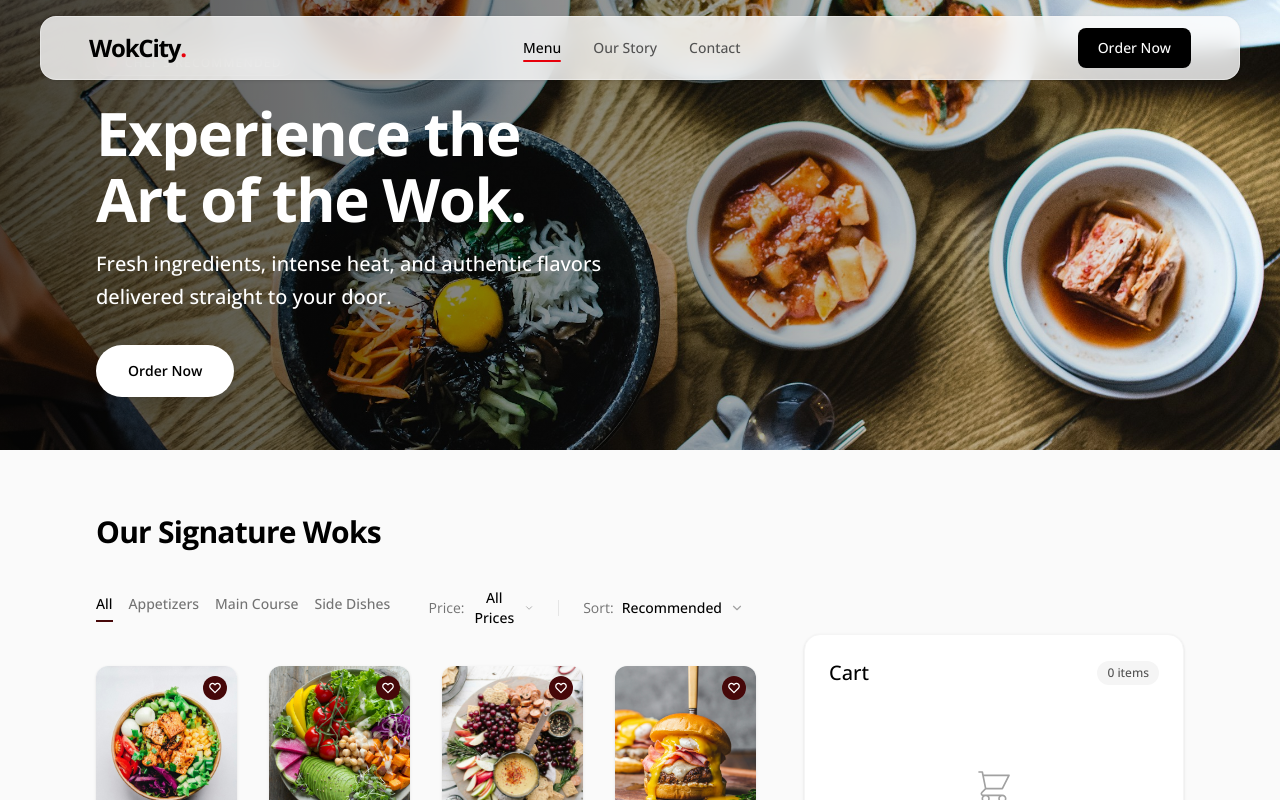
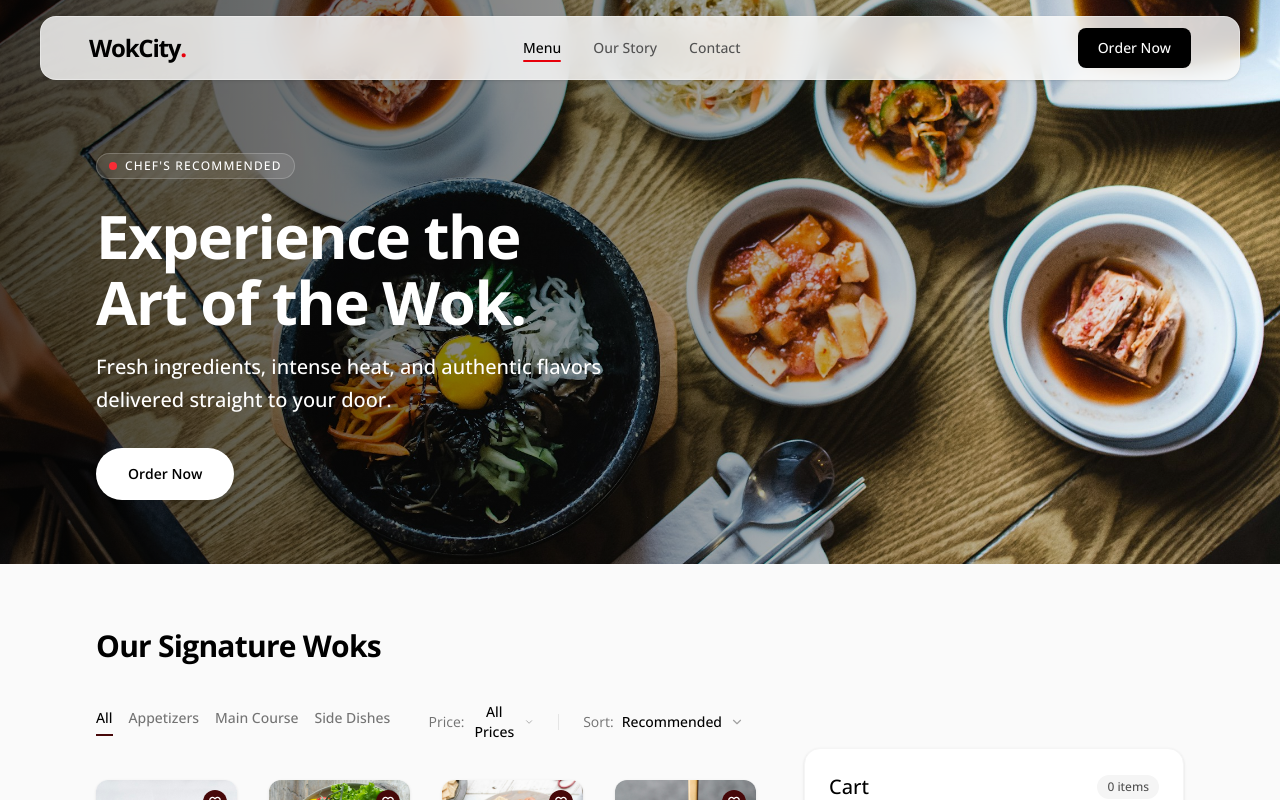
Before and after one commit to Ace-design2/wokcity-restaurant, a Next.js app: page / in a window 1280 px wide. Shown: the top 800 px of the page. Built offline with nearby package versions, Linux system fonts and the light colour scheme.

Commit message:
style: Standardize hero section heights and vertical padding for improved layout consistency.

```diff
--- a/app/contact/page.tsx
+++ b/app/contact/page.tsx
@@ -40,7 +40,7 @@ export default function ContactPage() {
       <NavbarFloating />
 
       {/* 1. Hero Section — Contact Introduction */}
-      <section className="w-full h-[420px] relative flex items-center justify-start shrink-0 overflow-hidden bg-black pt-[104px] pb-12">
+      <section className="w-full h-[420px] md:h-auto relative flex items-center justify-start shrink-0 overflow-hidden bg-black pt-[88px]">
         <img
           src="https://images.unsplash.com/photo-1555396273-367ea4eb4db5?auto=format&fit=crop&q=80&w=2000"
           alt="WokCity Restaurant Interior"
@@ -49,7 +49,7 @@ export default function ContactPage() {
         {/* Dark gradient overlay matching the design system */}
         <div className="absolute inset-0 bg-gradient-to-r from-black/90 via-black/50 to-transparent z-10" />
 
-        <div className="relative z-20 w-full max-w-[1440px] mx-auto px-6 md:px-8 xl:px-24">
+        <div className="relative z-20 w-full max-w-[1440px] mx-auto px-6 md:px-8 md:py-16 xl:px-24">
           <div className="max-w-xl text-left">
             <span className="inline-block text-white text-xs font-bold tracking-[0.2em] uppercase mb-4 opacity-80">
               CONTACT US
--- a/components/Hero.tsx
+++ b/components/Hero.tsx
@@ -2,7 +2,7 @@ import React from 'react';
 
 export default function Hero() {
   return (
-    <section className="w-full h-[380px] md:h-[450px] relative flex items-center shrink-0 overflow-hidden pt-[140px] pb-36">
+    <section className="w-full h-[420px] md:h-auto relative flex items-center shrink-0 overflow-hidden pt-[88px]">
       <img
         src="/images/hero.jpg"
         alt="Hero Background"
@@ -12,7 +12,7 @@ export default function Hero() {
       <div className="absolute inset-0 bg-gradient-to-r from-black/70 via-black/40 to-transparent z-10" />
 
       {/* Content */}
-      <div className="relative z-20 w-full max-w-[1440px] mx-auto px-6 md:px-8 xl:px-24">
+      <div className="relative z-20 w-full max-w-[1440px] mx-auto px-6 md:px-8 md:py-16 xl:px-24">
         <div className="max-w-xl mx-auto md:mx-0 text-center md:text-left">
           <div className="inline-flex items-center gap-2 px-3 py-1 bg-white/10 backdrop-blur-sm border border-white/20 rounded-full mb-4 md:mb-6 text-white text-[10px] md:text-xs font-medium uppercase tracking-widest">
             <span className="w-2 h-2 rounded-full bg-red-500 animate-pulse"></span>
```
